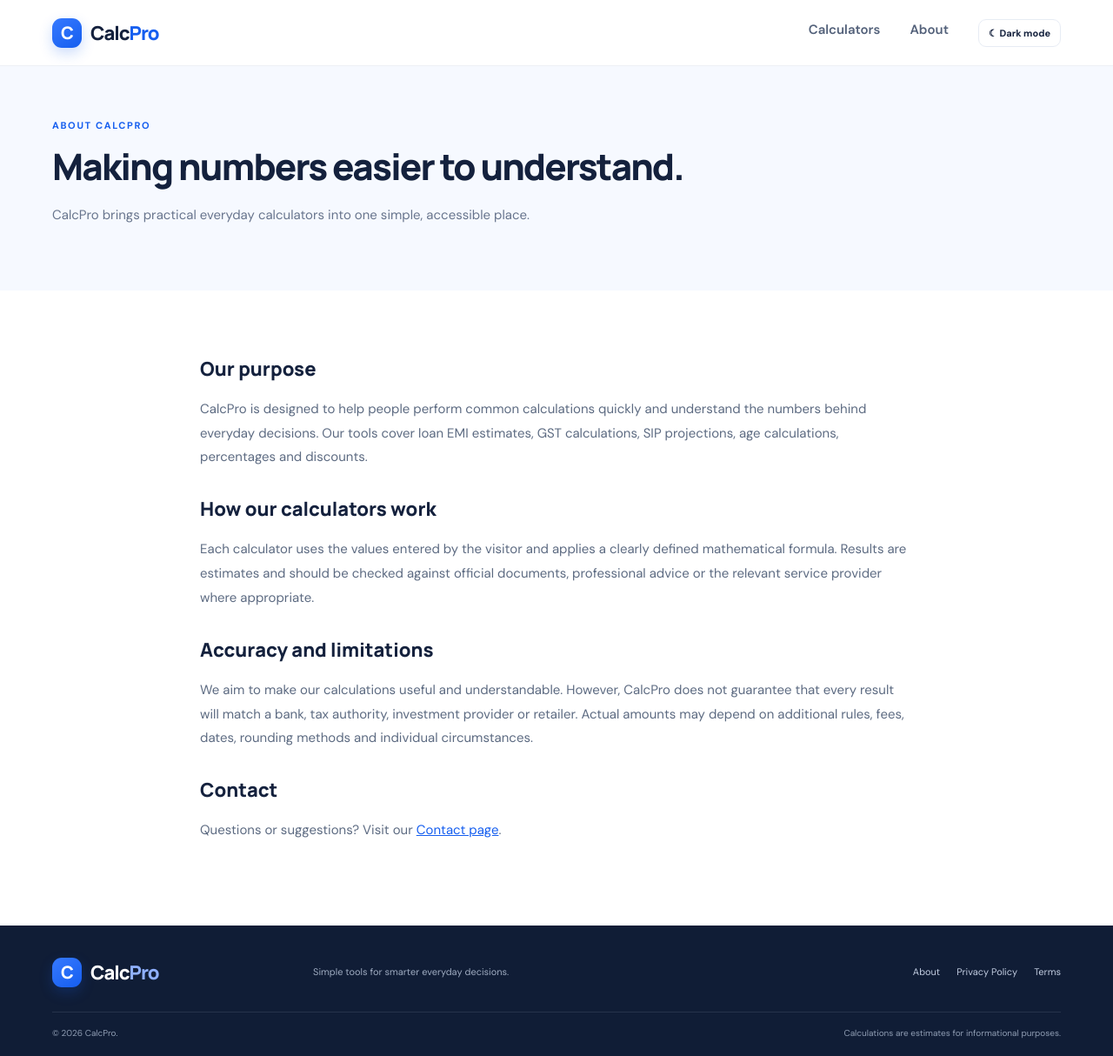
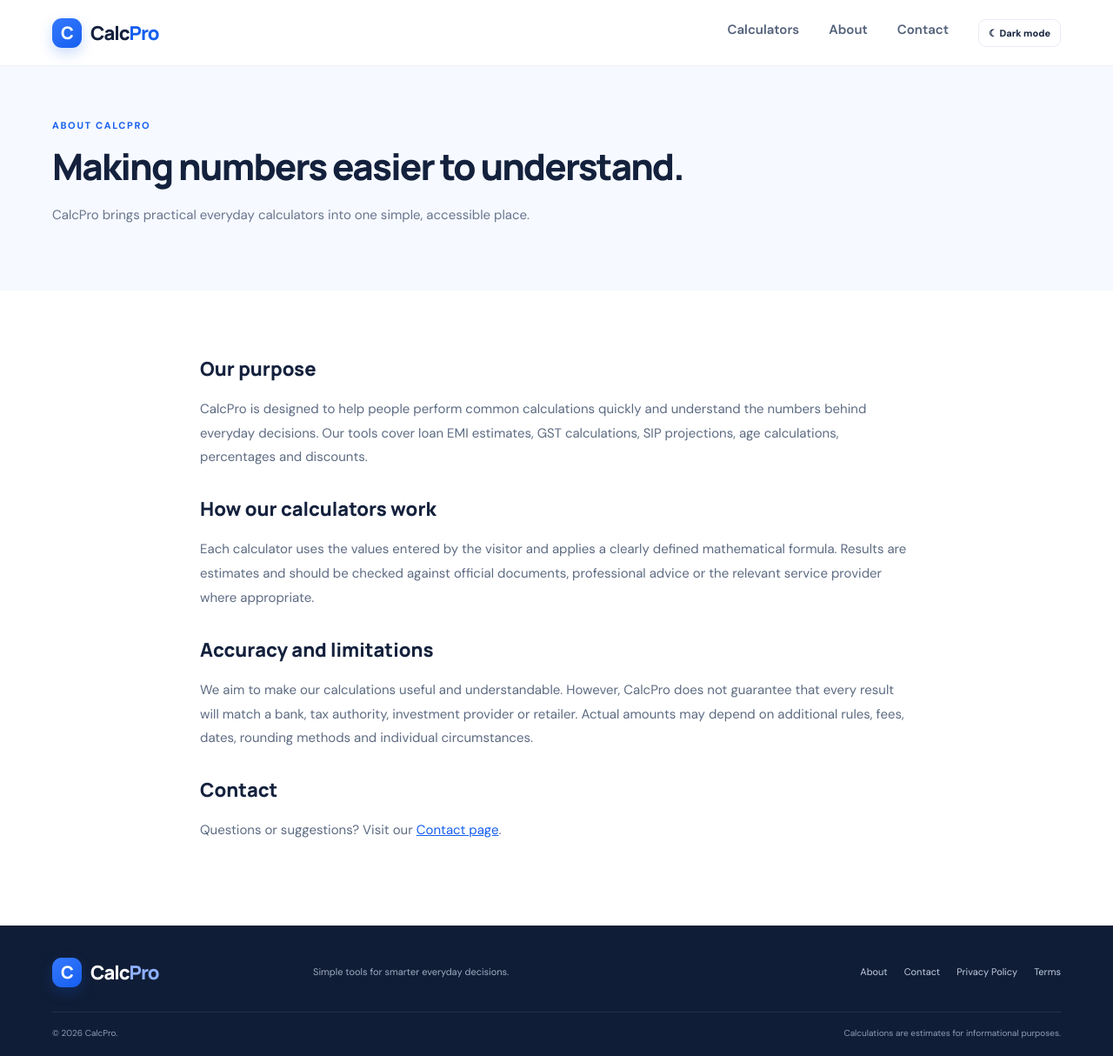
Before and after one commit to ayan-78/calpro, a plain HTML site: page about.html in a window 1280 px wide. Shown: the whole page at 87% size. Drawn offline with Linux system fonts and the light colour scheme.

Commit message:
Use consistent CalcPro contact details and navigation

```diff
--- a/about.html
+++ b/about.html
@@ -3,7 +3,7 @@
 <link rel="icon" href="/favicon.png" type="image/png">
 <link rel="stylesheet" href="css/style.css">
 <link rel="canonical" href="https://primecalpro.vercel.app/about.html"></head><body>
-<header class="site-header"><div class="container nav-wrap"><a class="brand" href="index.html"><span class="brand-mark">C</span><span>Calc<span class="brand-accent">Pro</span></span></a><button class="menu-toggle" id="menuToggle" aria-label="Toggle navigation">☰</button><nav class="main-nav" id="mainNav"><a href="index.html#calculators">Calculators</a><a href="about.html">About</a></nav></div></header>
+<header class="site-header"><div class="container nav-wrap"><a class="brand" href="index.html"><span class="brand-mark">C</span><span>Calc<span class="brand-accent">Pro</span></span></a><button class="menu-toggle" id="menuToggle" aria-label="Toggle navigation">☰</button><nav class="main-nav" id="mainNav"><a href="index.html#calculators">Calculators</a><a href="about.html">About</a><a href="contact.html">Contact</a></nav></div></header>
 <section class="page-hero"><div class="container"><div class="eyebrow">ABOUT CALCPRO</div><h1>Making numbers easier to understand.</h1><p>CalcPro brings practical everyday calculators into one simple, accessible place.</p></div></section>
-<main class="container prose"><h2>Our purpose</h2><p>CalcPro is designed to help people perform common calculations quickly and understand the numbers behind everyday decisions. Our tools cover loan EMI estimates, GST calculations, SIP projections, age calculations, percentages and discounts.</p><h2>How our calculators work</h2><p>Each calculator uses the values entered by the visitor and applies a clearly defined mathematical formula. Results are estimates and should be checked against official documents, professional advice or the relevant service provider where appropriate.</p><h2>Accuracy and limitations</h2><p>We aim to make our calculations useful and understandable. However, CalcPro does not guarantee that every result will match a bank, tax authority, investment provider or retailer. Actual amounts may depend on additional rules, fees, dates, rounding methods and individual circumstances.</p><h2>Contact</h2><p>Questions or suggestions? Visit our <a href="mailto:skmayan007@gmail.com">Contact page</a>.</p></main>
-<footer class="site-footer"><div class="container footer-top"><a class="brand footer-brand" href="index.html"><span class="brand-mark">C</span><span>Calc<span class="brand-accent">Pro</span></span></a><p>Simple tools for smarter everyday decisions.</p><nav><a href="about.html">About</a><a href="privacy-policy.html">Privacy Policy</a><a href="terms.html">Terms</a></nav></div><div class="container footer-bottom"><span>© <span id="year"></span> CalcPro.</span><span>Calculations are estimates for informational purposes.</span></div></footer><script src="js/script.js" defer></script></body></html>
+<main class="container prose"><h2>Our purpose</h2><p>CalcPro is designed to help people perform common calculations quickly and understand the numbers behind everyday decisions. Our tools cover loan EMI estimates, GST calculations, SIP projections, age calculations, percentages and discounts.</p><h2>How our calculators work</h2><p>Each calculator uses the values entered by the visitor and applies a clearly defined mathematical formula. Results are estimates and should be checked against official documents, professional advice or the relevant service provider where appropriate.</p><h2>Accuracy and limitations</h2><p>We aim to make our calculations useful and understandable. However, CalcPro does not guarantee that every result will match a bank, tax authority, investment provider or retailer. Actual amounts may depend on additional rules, fees, dates, rounding methods and individual circumstances.</p><h2>Contact</h2><p>Questions or suggestions? Visit our <a href="contact.html">Contact page</a>.</p></main>
+<footer class="site-footer"><div class="container footer-top"><a class="brand footer-brand" href="index.html"><span class="brand-mark">C</span><span>Calc<span class="brand-accent">Pro</span></span></a><p>Simple tools for smarter everyday decisions.</p><nav><a href="about.html">About</a><a href="contact.html">Contact</a><a href="privacy-policy.html">Privacy Policy</a><a href="terms.html">Terms</a></nav></div><div class="container footer-bottom"><span>© <span id="year"></span> CalcPro.</span><span>Calculations are estimates for informational purposes.</span></div></footer><script src="js/script.js" defer></script></body></html>
```
